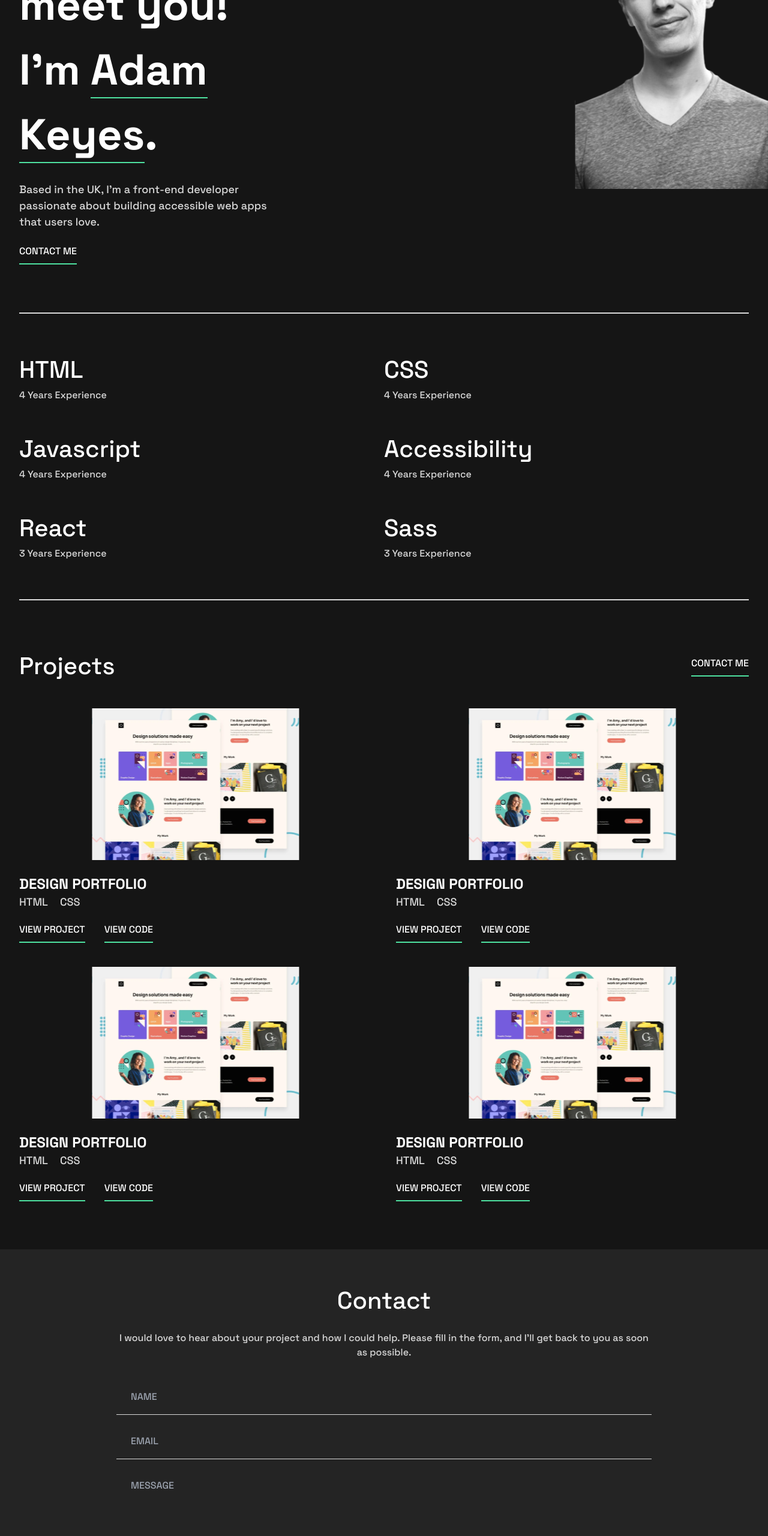
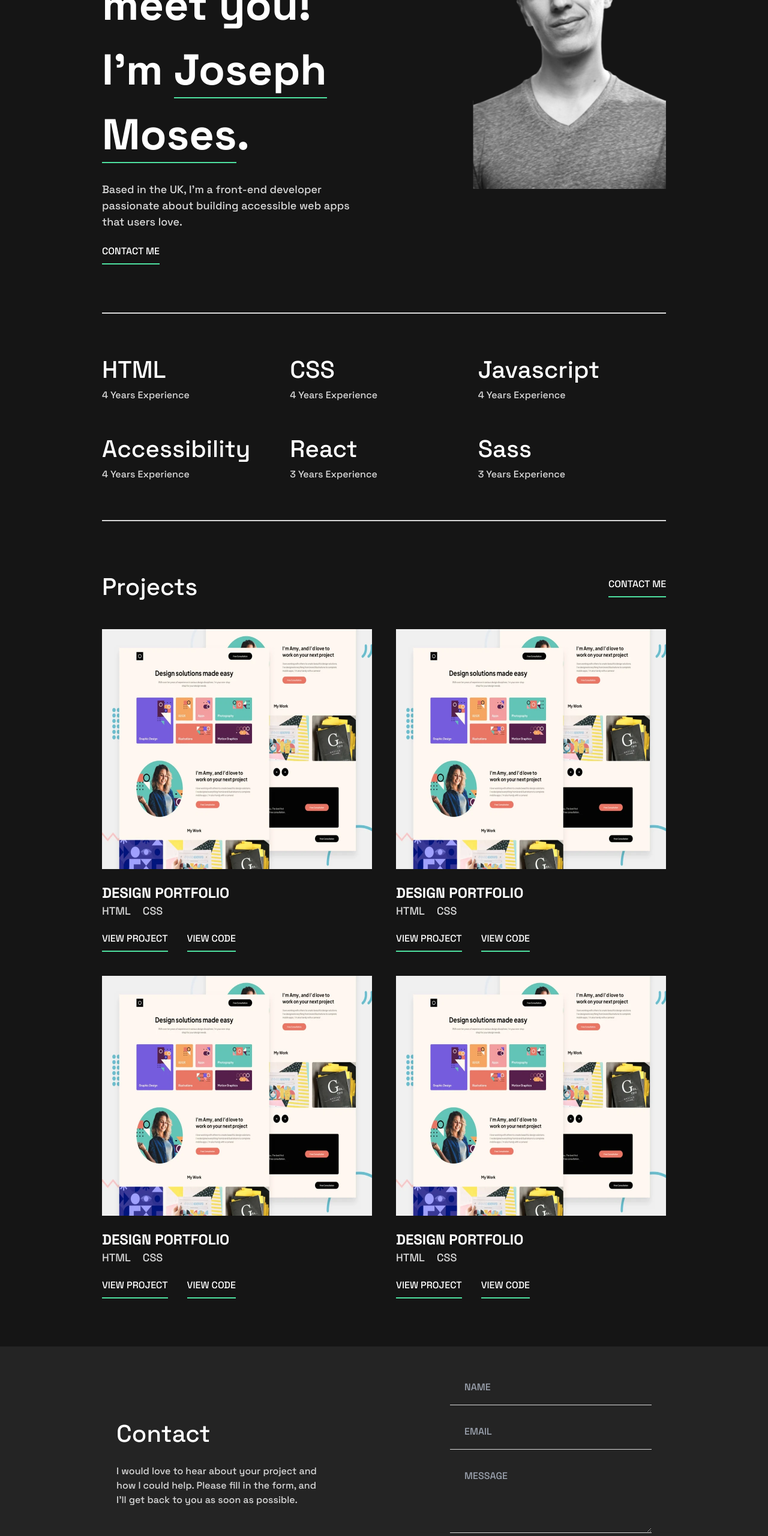
Before and after one commit to jmosesessel/joesmo-portfolio, a React (Vite) app: page / in a window 1280 px wide. Shown: the part 234-2795 px from the top of the page at 60% size. Built offline with nearby package versions, Linux system fonts and the light colour scheme.

Commit message:
desktop design phase 1

```diff
--- a/src/App.jsx
+++ b/src/App.jsx
@@ -12,7 +12,7 @@ function App() {
 		<>
 			<div className="w-full h-full min-h-screen font-space-grotesk">
 				{/* Header Area */}
-				<div className="bg-p-black pb-20 px-4 md:px-8 flex flex-col ">
+				<div className="bg-p-black pb-20 px-4 md:px-8 lg:px-[10.62rem] flex flex-col ">
 					<Header />
 					<SkillsList />
 					<ProjectList />
--- a/src/components/ContactBox.jsx
+++ b/src/components/ContactBox.jsx
@@ -4,21 +4,21 @@ import ContactForm from "./ContactForm";
 function ContactBox() {
 	return (
 		<>
-			<div className="grid grid-cols-1 justify-center items-center md:mx-[10.13rem]">
-				<h1 className="text-[2.5rem] mb-5 text-p-white text-center">Contact</h1>
-				<p className="text-base text-p-grey text-center mb-[3.12rem]">
-					I would love to hear about your project and how I could
-					help. Please fill in the form, and I’ll get back to you as
-					soon as possible.
-				</p>
+			<div className="grid grid-cols-1 lg:grid-cols-2 lg:gap-[13.75rem] justify-center items-center md:mx-[10.13rem]">
+				<div>
+					<h1 className="text-[2.5rem] mb-5 lg:text-left text-p-white text-center">
+						Contact
+					</h1>
+					<p className="text-base text-p-grey text-center lg:text-left mb-[3.12rem]">
+						I would love to hear about your project and how I could
+						help. Please fill in the form, and I’ll get back to you
+						as soon as possible.
+					</p>
+				</div>
 
-                <div>
+				<div>
 					<ContactForm />
 				</div>
-
-                <div>
-
-                </div>
 			</div>
 		</>
 	);
--- a/src/components/Footer.jsx
+++ b/src/components/Footer.jsx
@@ -4,7 +4,7 @@ import SocialBox from "./SocialBox";
 function Footer() {
 	return (
 		<>
-			<div className="border-t-2 mt-[5.44rem] border-t-p-grey pt-[2.44rem] px-[6.94rem] md:px-0">
+			<div className="border-t-2 mt-[5.44rem] border-t-p-grey pt-[2.44rem] px-[6.94rem] lg:px[10.62rem] md:px-0">
 
                 <SocialBox />
             </div>
--- a/src/components/HeaderContentPortion.jsx
+++ b/src/components/HeaderContentPortion.jsx
@@ -4,7 +4,7 @@ const HeaderContentPortion = () => {
   return (
     <>
         <div className=' flex flex-col justify-center md:justify-start items-center md:items-start md:text-left text-p-white md:mt-20'>
-          <p className=' md:w-[27rem] text-[2.5rem] md:text-[4.5rem] mb-6 text-center md:text-left font-semibold'>Nice to meet you! I’m <span className=' border-b-2 border-b-p-green pb-0'>Adam Keyes</span>. </p>
+          <p className=' md:w-[27rem] text-[2.5rem] md:text-[4.5rem] mb-6 text-center md:text-left font-semibold'>Nice to meet you! I’m <span className=' border-b-2 border-b-p-green pb-0'>Joseph Moses</span>. </p>
           <p className='md:w-[27rem] md:text-[1.125rem] text-center md:text-left text-p-grey mb-6 '>Based in the UK, I’m a front-end developer passionate about building accessible web apps that users love.</p>
           <p className='text-p-white block border-b-2 border-b-p-green pb-2'>CONTACT ME</p>
         </div>
--- a/src/components/HeaderImagePortion.jsx
+++ b/src/components/HeaderImagePortion.jsx
@@ -4,7 +4,7 @@ import SocialBox from './SocialBox'
 const HeaderImagePortion = () => {
   return (
     <>
-        <div className='md:absolute md:right-0 text-p-white flex flex-col items-center mb-[2.5rem] w-[10.875rem] md:w-[20.125rem] h-[23.9375rem] bg-gradient-to-t from-p-black '>
+        <div className='md:absolute md:right-0 lg:right-[10.62rem] text-p-white flex flex-col items-center mb-[2.5rem] w-[10.875rem] md:w-[20.125rem] h-[23.9375rem] bg-gradient-to-t from-p-black '>
           <div className='w-full mb-[3.06rem] mt-[1.25rem] px-[0.63rem]'>
             <SocialBox />
           </div>
--- a/src/components/ProjectBox.jsx
+++ b/src/components/ProjectBox.jsx
@@ -7,7 +7,7 @@ function ProjectBox({ projects }) {
 				{projects.map((project, index) => (
 					<div key={index} className=" flex flex-col text-p-white">
 						<img
-							className="w-full h-[15.8125rem] mb-6"
+							className="w-full h-[15.8125rem] lg:w-[34.11306rem] lg:h-[25rem] mb-6"
 							src={project.image}
 							alt=""
 						/>
--- a/src/components/ProjectList.jsx
+++ b/src/components/ProjectList.jsx
@@ -1,5 +1,5 @@
 import React from "react";
-import DesignPortfolioImg from "../assets/images/design-portfolio.svg";
+import DesignPortfolioImg from "../assets/images/design-portfolio.png";
 import ProjectBox from "./ProjectBox";
 function ProjectList() {
 	const projects = [
--- a/src/components/SkillsList.jsx
+++ b/src/components/SkillsList.jsx
@@ -12,7 +12,7 @@ function SkillsList() {
 	];
 	return (
 		<>
-			<div className="grid grid-cols-1 md:grid-cols-2 my-20 py-10 border-y-2 border-y-p-grey ">
+			<div className="grid grid-cols-1 md:grid-cols-2 lg:grid-cols-3 my-20 py-10 border-y-2 border-y-p-grey ">
 				<SkillBox skills={skills} />
 			</div>
 		</>
```
Also changed, not shown: src/assets/images/design-portfolio.png (added), src/assets/images/design-portfolio.svg.
